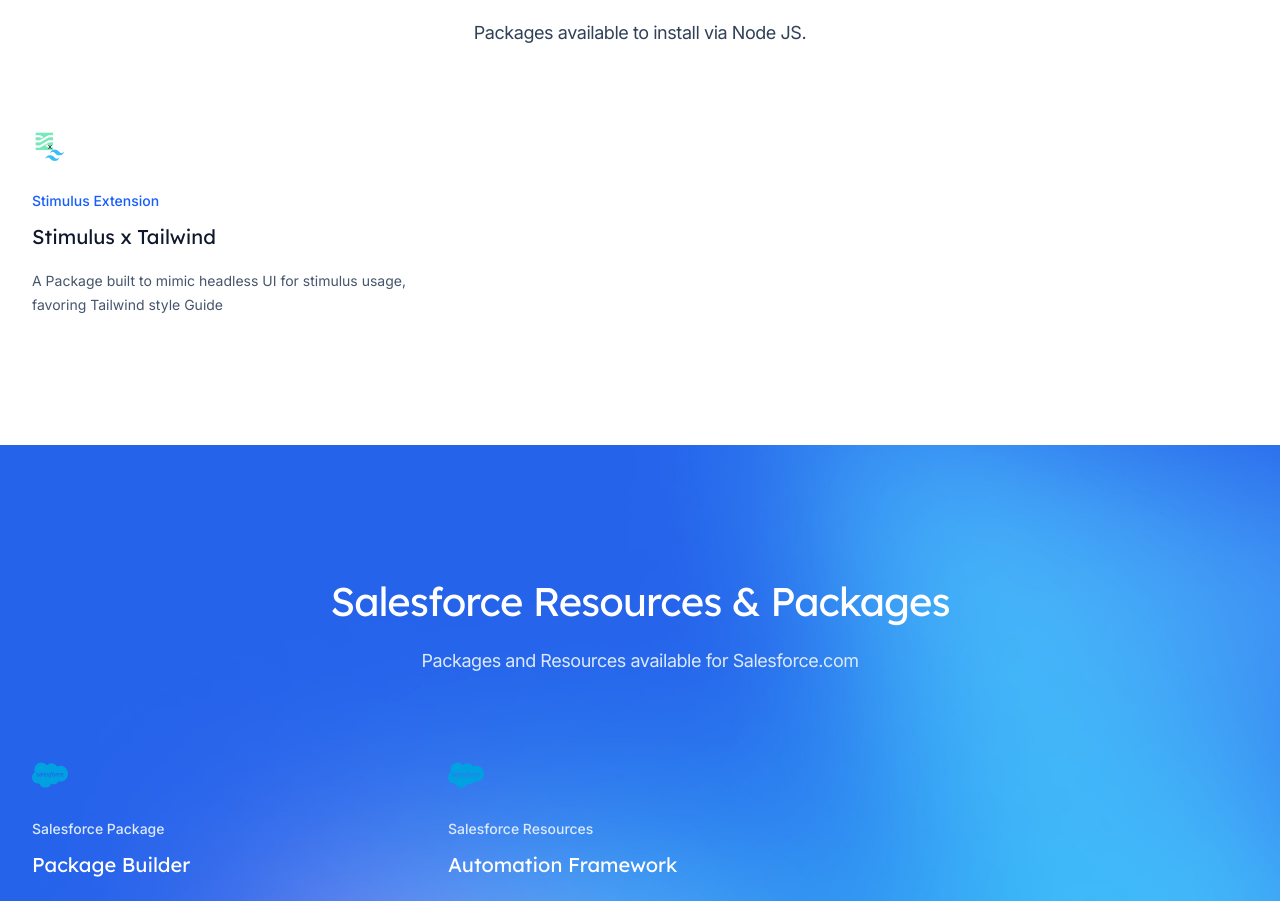
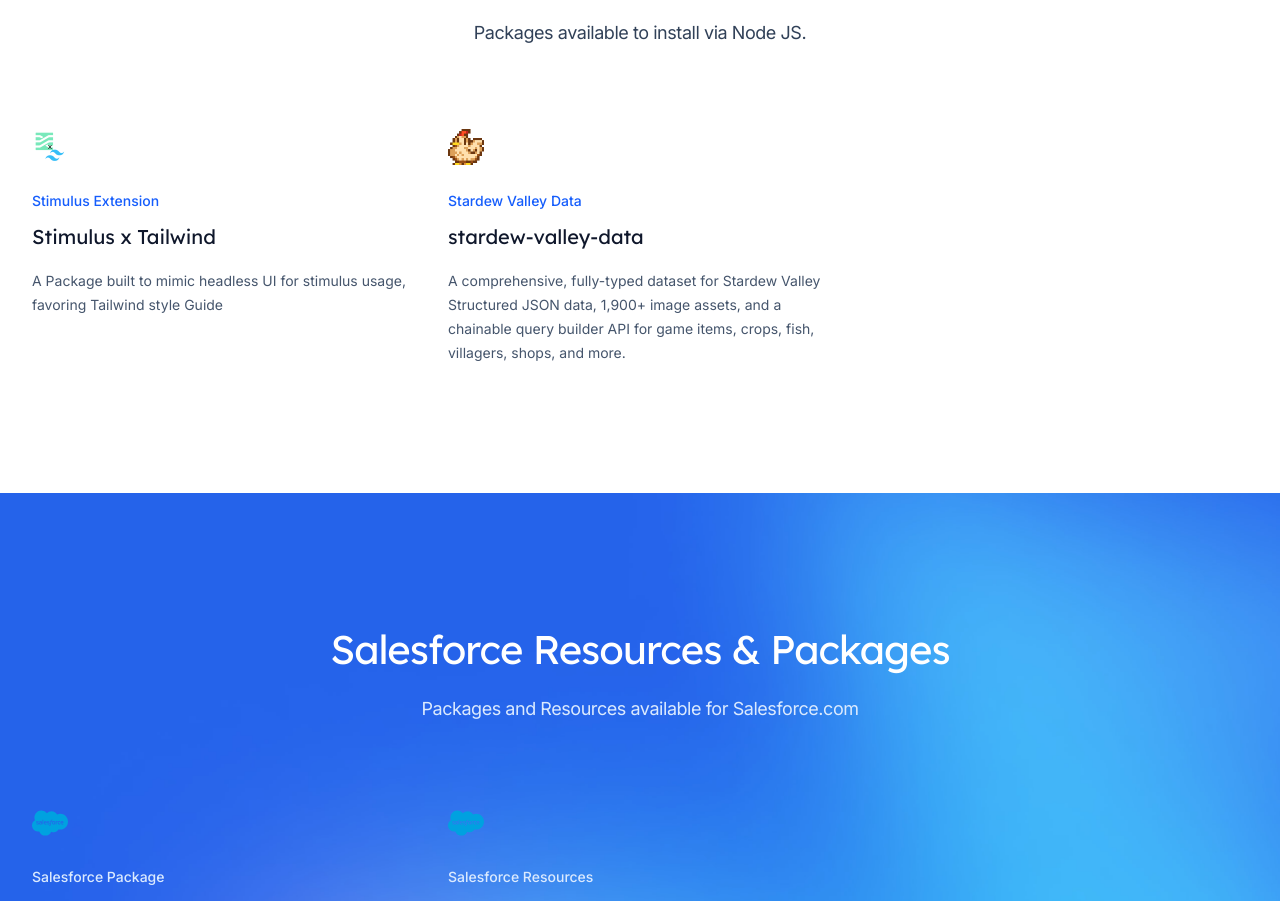
Before and after one commit to chiefpansancolt/chiefpansancolt.dev, a Next.js app: page / in a window 1280 px wide. Shown: the part 2163-3064 px from the top of the page. Built offline with nearby package versions, Linux system fonts and the light colour scheme.

Commit message:
feat: add new node package

```diff
--- a/src/data/features.js
+++ b/src/data/features.js
@@ -1,3 +1,4 @@
+import logoStardewValley from '@/images/logos/stardew-valley-icon.png'
 import logoStimulusTailwind from '@/images/logos/Stimulus-x-Tailwind-Icon.png'
 import screenshotDinkumTrackerSite from '@/images/screenshots/Dinkum_Tracker_Overview.png'
 import screenshotTodoListApp from '@/images/screenshots/TodoList.png'
@@ -23,6 +24,13 @@ const nodepackages = [
     icon: logoStimulusTailwind,
     href: 'https://stimulus-tailwind.chiefpansancolt.dev',
   },
+  {
+    name: 'Stardew Valley Data',
+    summary: 'stardew-valley-data',
+    description: 'A comprehensive, fully-typed dataset for Stardew Valley Structured JSON data, 1,900+ image assets, and a chainable query builder API for game items, crops, fish, villagers, shops, and more.',
+    icon: logoStardewValley,
+    href: 'https://stardew-valley-data.chiefpansancolt.dev',
+  }
 ]
 
 const salesforce = [
```
Also changed, not shown: src/images/logos/stardew-valley-icon.png (added).
